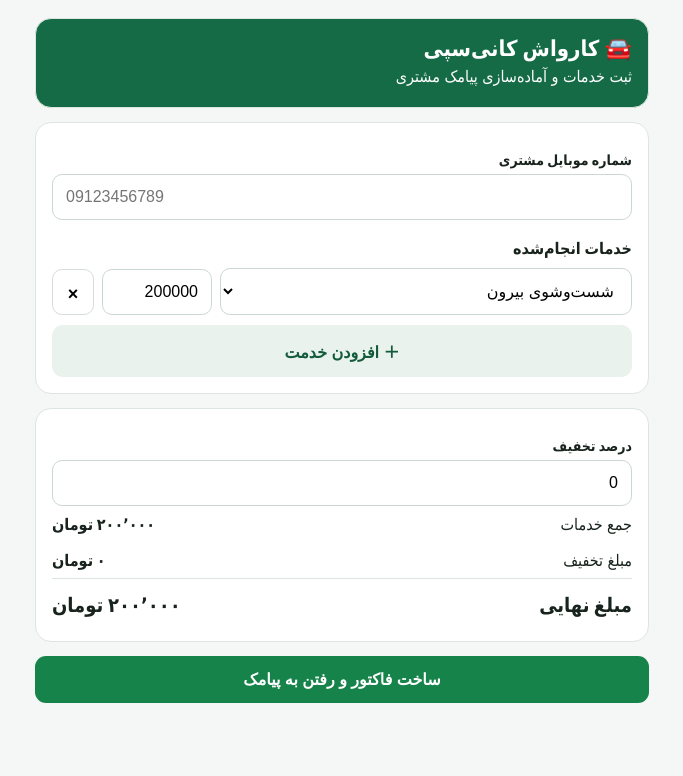
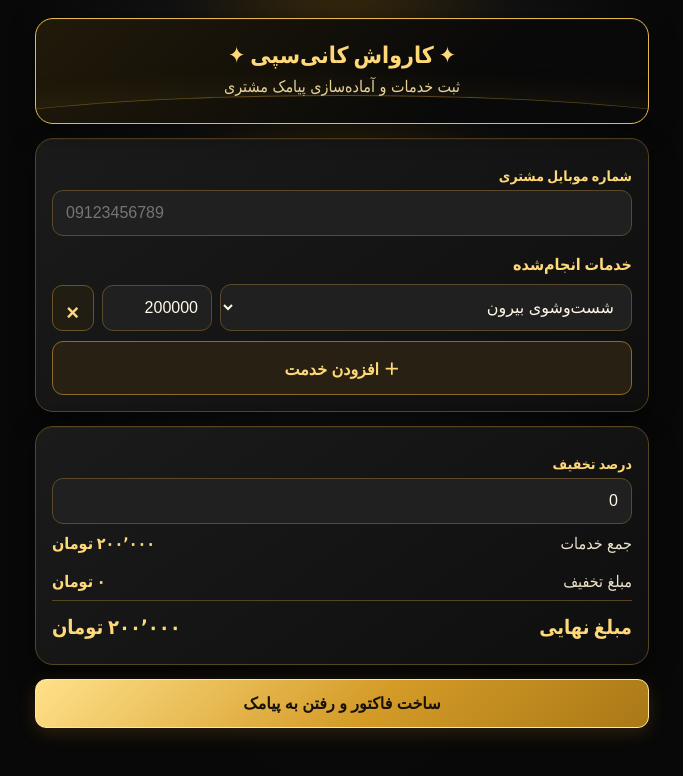
Before and after one commit to Miladfaraji2316/kani-sepi, a plain HTML site: page index.html in a window 1280 px wide. Shown: the whole page, without its empty margins (298-981 px from the left). Drawn offline with Linux system fonts and the light colour scheme.

Commit message:
Add files via upload

```diff
--- a/index.html
+++ b/index.html
@@ -3,31 +3,34 @@
 <head>
 <meta charset="utf-8">
 <meta name="viewport" content="width=device-width,initial-scale=1,viewport-fit=cover">
-<meta name="theme-color" content="#146b45">
+<meta name="theme-color" content="#080808">
 <meta name="apple-mobile-web-app-capable" content="yes">
-<meta name="apple-mobile-web-app-status-bar-style" content="default">
+<meta name="apple-mobile-web-app-status-bar-style" content="black-translucent">
 <meta name="apple-mobile-web-app-title" content="کانی‌سپی">
 <link rel="manifest" href="manifest.webmanifest">
 <link rel="apple-touch-icon" href="icon-192.png">
 <title>کارواش کانی‌سپی</title>
 <style>
-:root{font-family:-apple-system,BlinkMacSystemFont,"Segoe UI",Tahoma,sans-serif;color:#17231c;background:#f4f7f5}
-*{box-sizing:border-box}body{margin:0;padding:18px;max-width:650px;margin-inline:auto}
-header,.panel{background:white;border:1px solid #dce6df;border-radius:16px;padding:16px;margin-bottom:14px}
-header{background:#146b45;color:white}h1{font-size:22px;margin:0 0 5px}p{margin:5px 0;color:inherit}
-label{display:block;font-weight:650;font-size:14px;margin:12px 0 6px}
-input,select{width:100%;padding:13px;border:1px solid #cbd8cf;border-radius:10px;font-size:16px;background:white}
+:root{font-family:-apple-system,BlinkMacSystemFont,"Segoe UI",Tahoma,sans-serif;color:#f7f1df;background:#080808;--gold:#e4b84f;--gold2:#ffd978;--panel:#151515;--line:#57451f;--muted:#c2b99f}
+*{box-sizing:border-box}body{margin:0;padding:18px;max-width:650px;margin-inline:auto;background:radial-gradient(ellipse at 50% -15%,#3b2b0b 0%,#111 38%,#080808 72%);min-height:100vh}
+header,.panel{background:linear-gradient(145deg,#1b1b1b,#0e0e0e);border:1px solid var(--line);border-radius:18px;padding:16px;margin-bottom:14px;box-shadow:0 8px 24px #0008,inset 0 1px #ffffff0b}
+header{background:linear-gradient(135deg,#211a0a,#090909 70%);border:1px solid var(--gold);color:var(--gold2);text-align:center;padding:22px 16px;position:relative;overflow:hidden}
+header:after{content:"";position:absolute;inset:auto -15% -48px;height:75px;border-radius:50%;border-top:1px solid #d7a93666;box-shadow:0 -8px 30px #d7a93612;pointer-events:none}
+h1{font-size:23px;margin:0 0 7px;font-weight:850}header p{margin:5px 0;color:#e9d59e}
+label{display:block;font-weight:700;font-size:14px;margin:12px 0 6px;color:var(--gold2)}
+input,select{width:100%;padding:13px;border:1px solid #5a4a2b;border-radius:11px;font-size:16px;background:#202020;color:#fff8e8;min-width:0;outline:none}input:focus,select:focus{border-color:var(--gold);box-shadow:0 0 0 3px #e4b84f22}
 .service{display:grid;grid-template-columns:1fr 110px 42px;gap:8px;align-items:end;margin:10px 0}
-.service button{height:46px;border:1px solid #d4ded7;background:#fff;border-radius:10px;font-size:18px}
-button,.send{display:block;width:100%;padding:14px;border:0;border-radius:11px;font-size:16px;font-weight:700;text-align:center;text-decoration:none;cursor:pointer}
-.add{background:#e9f2ec;color:#145b3c;margin-top:10px}.green{background:#16834a;color:white}.muted{color:#617168;font-size:13px}
-.total{display:flex;justify-content:space-between;padding:8px 0;gap:12px}.grand{font-size:20px;font-weight:800;border-top:1px solid #dce6df;padding-top:14px}
-#preview{white-space:pre-wrap;line-height:1.8;background:#f6f8f6;padding:12px;border-radius:10px;font-size:14px}
-@media(max-width:390px){.service{grid-template-columns:1fr 100px 38px;gap:5px}}
+.service button{height:46px;border:1px solid #6a5425;background:#211d13;color:var(--gold2);border-radius:10px;font-size:22px}
+button,.send{display:block;width:100%;padding:14px;border:0;border-radius:11px;font-size:16px;font-weight:800;text-align:center;text-decoration:none;cursor:pointer;transition:transform .12s,filter .12s}button:active,.send:active{transform:scale(.99);filter:brightness(1.1)}
+.add{background:#282113;color:var(--gold2);border:1px solid #8b6a28;margin-top:10px}.green{background:linear-gradient(135deg,#ffe18a,#d49b27 55%,#a97817);color:#171106;border:1px solid #ffe6a4;box-shadow:0 5px 18px #b7832433}
+.muted{color:var(--muted);font-size:13px;line-height:1.8}.total{display:flex;justify-content:space-between;padding:9px 0;gap:12px;color:#eee4cd}.total strong{color:var(--gold2)}.grand{font-size:20px;font-weight:850;border-top:1px solid var(--line);padding-top:14px;color:var(--gold2)}
+#preview{white-space:pre-wrap;line-height:1.9;background:#0b0b0b;border:1px solid #4a3a1b;color:#f7edda;padding:12px;border-radius:10px;font-size:14px}
+.panel>div[style*="font-weight"]{color:var(--gold2)}
+@media(max-width:390px){body{padding:12px}.service{grid-template-columns:1fr 96px 38px;gap:5px}h1{font-size:21px}}
 </style>
 </head>
 <body>
-<header><h1>🚘 کارواش کانی‌سپی</h1><p>ثبت خدمات و آماده‌سازی پیامک مشتری</p></header>
+<header><h1>✦ کارواش کانی‌سپی ✦</h1><p>ثبت خدمات و آماده‌سازی پیامک مشتری</p></header>
 <section class="panel">
 <label for="phone">شماره موبایل مشتری</label>
 <input id="phone" type="tel" inputmode="tel" placeholder="09123456789" autocomplete="tel">
--- a/sw.js
+++ b/sw.js
@@ -1,4 +1,4 @@
-const CACHE_NAME = 'kani-sepi-v2';
+const CACHE_NAME = 'kani-sepi-v3';
 const FILES = ['./', './index.html', './manifest.webmanifest', './icon-192.png', './icon-512.png'];
 self.addEventListener('install', event => {
   event.waitUntil(caches.open(CACHE_NAME).then(cache => cache.addAll(FILES)));
```
Also changed, not shown: icon-192.png, icon-512.png, manifest.webmanifest.
